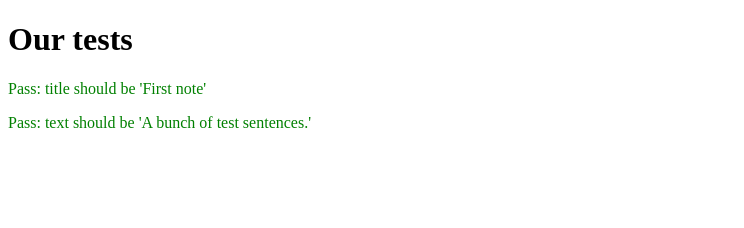
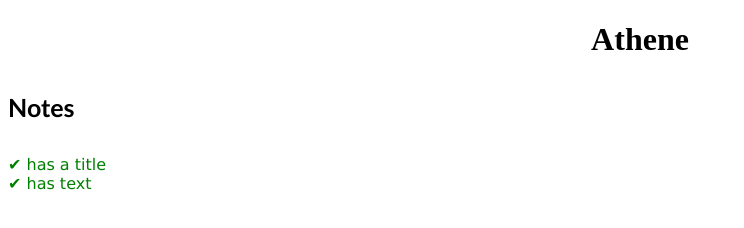
Before and after one commit to baree99/notes-pure-JS, a website: page testRunner.html in a window 1280 px wide. Shown: the whole page, without its empty margins (0-744 px from the left). Drawn offline with Linux system fonts and the light colour scheme.

Commit message:
adds css folder changes tests

```diff
--- a/assert.js
+++ b/assert.js
@@ -1,32 +1,32 @@
-var parentElement = document.getElementById("div1");
-
-var assert = {
-  isTrue: function(assertionToCheck, testDescription) {
-    result(assertionToCheck, testDescription)
-  },
-
-  isEqualTo: function(a, b, testDescription) {
-    result((a === b), testDescription)
-  },
-
-  isContain: function(a, b, testDescription) {
-      result(a.includes(b), testDescription)
-  }
-
-  }
-  function result(testFunction, testDescription) {
-    var result = (testFunction) ? "Pass" : "Fail";
-    printTestResult(result, testDescription)
-  }
-
-  function printTestResult(result, testDescription) {
-    var color = (result === "Pass") ? "green" : "red"
-    var node = document.createTextNode(`${result}: ${testDescription}`)
-    var para = document.createElement("p")
-    // para.style.getElementByTagName("p")[0].setAttribute("class", "pass");
-    para.style.color = color
-    para.appendChild(node);
-    parentElement.appendChild(para);
-    // document.write("<p class=" + result + "> " + testDescription "</p>")
-
-};
+// var parentElement = document.getElementById("div1");
+//
+// var assert = {
+//   isTrue: function(assertionToCheck, testDescription) {
+//     result(assertionToCheck, testDescription)
+//   },
+//
+//   isEqualTo: function(a, b, testDescription) {
+//     result((a === b), testDescription)
+//   },
+//
+//   isContain: function(a, b, testDescription) {
+//       result(a.includes(b), testDescription)
+//   }
+//
+//   }
+//   function result(testFunction, testDescription) {
+//     var result = (testFunction) ? "Pass" : "Fail";
+//     printTestResult(result, testDescription)
+//   }
+//
+//   function printTestResult(result, testDescription) {
+//     var color = (result === "Pass") ? "green" : "red"
+//     var node = document.createTextNode(`${result}: ${testDescription}`)
+//     var para = document.createElement("p")
+//     // para.style.getElementByTagName("p")[0].setAttribute("class", "pass");
+//     para.style.color = color
+//     para.appendChild(node);
+//     parentElement.appendChild(para);
+//     // document.write("<p class=" + result + "> " + testDescription "</p>")
+//
+// };
--- /dev/null
+++ b/joachim.js
@@ -0,0 +1,54 @@
+var parentElement = document.getElementById("div1");
+
+var test = {};
+
+
+(function(obj) {
+
+  obj.divId = 0
+
+  obj.isTrue = function() {
+    result(obj.value)
+  },
+
+  obj.isEqualTo = function(value2) {
+    result(obj.value === value2)
+  },
+
+  obj.isContain = function(value2) {
+      result(obj.value.includes(value2))
+  },
+
+  obj.suiteDescription = function(desc) {
+    obj.divId += 1
+    var describeTitle = document.getElementById("div1")
+    describeTitle.innerHTML += "<div id=" + test.divId +"><h4>" + desc + "</h4></div>"
+
+  }
+
+  function result(assertion) {
+    var result = (assertion) ? "Pass" : "Fail";
+    printTestResult(result)
+  }
+
+  function printTestResult(result) {
+    var tickOrX = (result === "Pass") ?  "&#10004 " : "&#10008 "
+    var itText = document.getElementById(test.divId)
+    itText.innerHTML += "<li class=" + result +"> " + tickOrX + obj.description + "</li>"
+  }
+})(test);
+
+function expect(value) {
+  test.value = value
+  return test
+}
+
+function it(testDescription, method) {
+  test.description = testDescription
+  method()
+}
+
+function describe(suiteDescription, method) {
+  test.suiteDescription(suiteDescription)
+  method()
+}
--- /dev/null
+++ b/public/css/main.css
@@ -0,0 +1,21 @@
+.Pass {
+  color: green;
+}
+
+.Fail {
+  color: red;
+}
+
+h4 {
+  font-family: Futura, "Trebuchet MS", Arial, sans-serif;
+  font-size: 25px
+}
+
+li {
+  font-family: "Lucida Grande", "Lucida Sans Unicode", "Lucida Sans", Geneva, Verdana, sans-serif;
+  list-style-type: none;
+}
+
+h1 {
+  text-align: center;
+}
--- a/testRunner.html
+++ b/testRunner.html
@@ -2,17 +2,15 @@
 <html>
   <head>
     <meta charset="utf-8">
+    <link rel="stylesheet" href="./public/css/main.css">
     <title> Testing framework</title>
-    <style>
-    .pass {
-      color: green;
-    }
-    </style>
   </head>
   <body>
-      <h1>Our tests</h1>
+      <h1>Athene</h1>
       <div id="div1"></div>
 
+
+      <script src="joachim.js"></script>
       <script src="./src/note.js"></script>
       <script src="assert.js"></script>
 
--- a/tests/noteTests.js
+++ b/tests/noteTests.js
@@ -3,14 +3,24 @@
   var text = "A bunch of test sentences.";
   var note = new Note(title, text);
 
-  function notesHaveTitleProperty() {
-    assert.isTrue((note.title() === "First note"), "title should be 'First note'");
-  };
+  // function notesHaveTitleProperty() {
+  //   assert.isTrue((note.title() === "First note"), "title should be 'First note'");
+  // };
+  //
+  // function notesHaveTextProperty() {
+  //   assert.isTrue((note.text() === "A bunch of test sentences."), "text should be 'A bunch of test sentences.'");
+  // };
+  describe('Notes', function() {
 
-  function notesHaveTextProperty() {
-    assert.isTrue((note.text() === "A bunch of test sentences."), "text should be 'A bunch of test sentences.'");
-  };
+    it('has a title', function() {
+      expect(note.title()).isEqualTo("First note")
+    });
 
+    it('has text', function() {
+      expect(note.text()).isEqualTo("A bunch of test sentences.")
+    });
+
+  });
 
   // function testIf1Plus1Is2() {
   //   assert.isTrue((1 + 1 === 2), "checks if 1 + 1 equals 2");
@@ -42,8 +52,8 @@
   // testIf3Equal3();
   // arrayContainElement([1,2,3],3);
   // stringContainString("String", "tr")
-  notesHaveTitleProperty()
-  notesHaveTextProperty()
+  // notesHaveTitleProperty()
+  // notesHaveTextProperty()
 })(this);
 
 //
```
